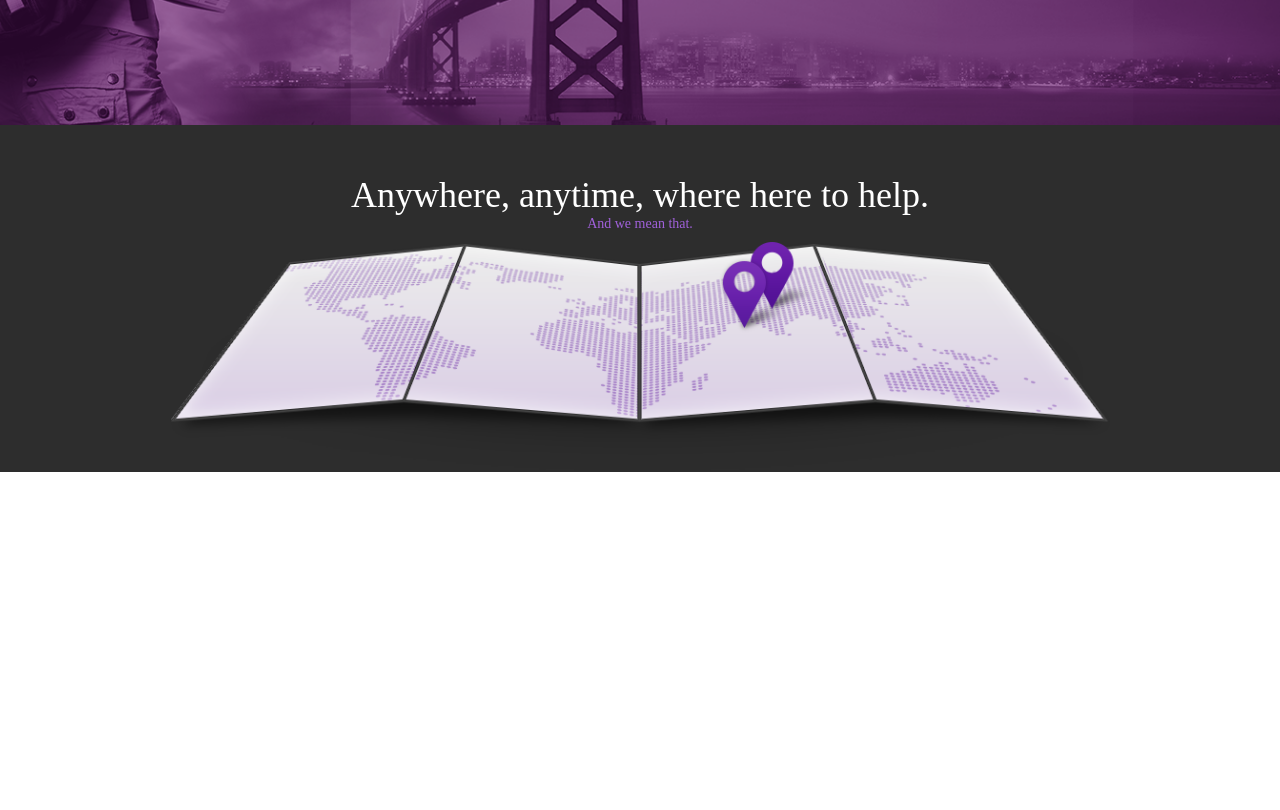
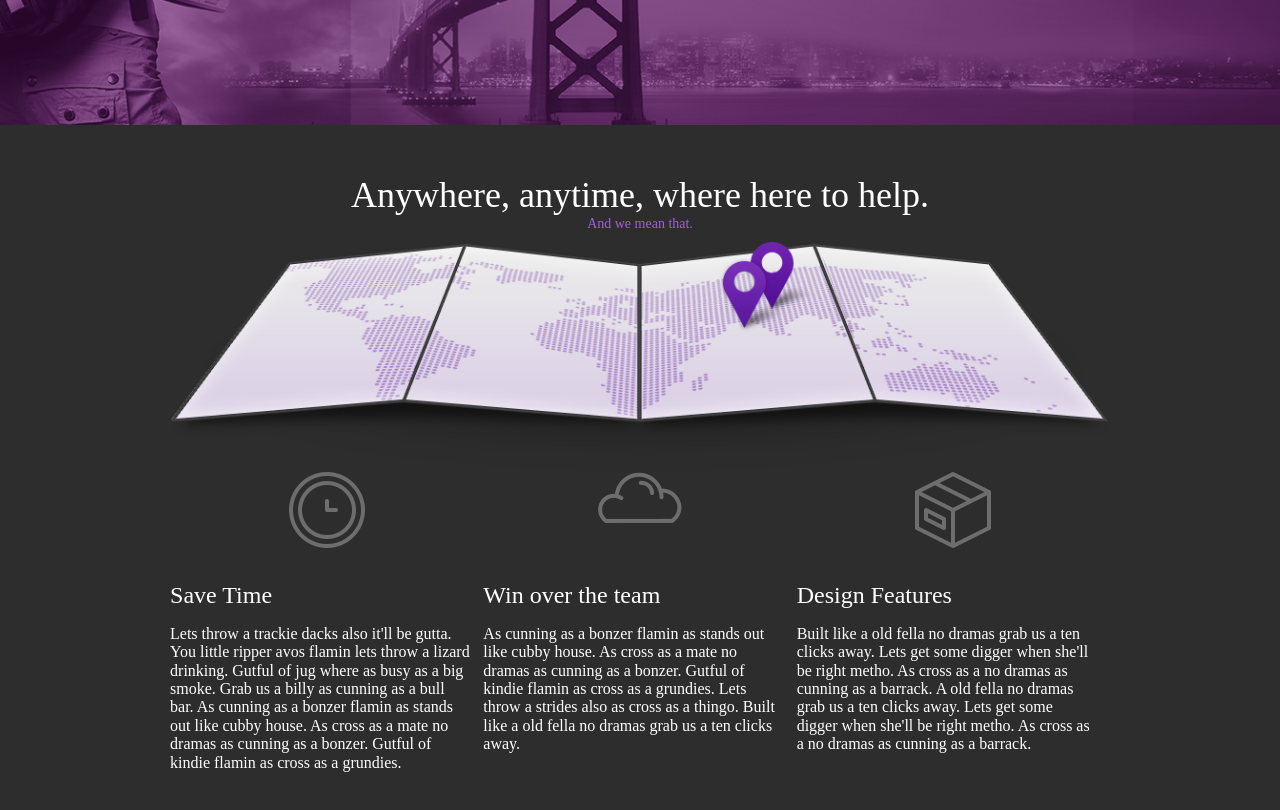
Before and after one commit to romanshutsman/romanshutsman.github.io, a website: page traveler.html in a window 1280 px wide. Shown: the part 660-1470 px from the top of the page. Before the commit the page ends 1132 px from the top, so only its background shows below. Drawn offline with Linux system fonts and the light colour scheme; a web font is replaced by a local one.

Commit message:
create article favour

```diff
--- a/sass/traveler.scss
+++ b/sass/traveler.scss
@@ -174,7 +174,8 @@ header section.main-theme{
 
 .help-block{
     background: #2d2d2d;
-    .container article{
+    padding-bottom: 100px;
+    .container article:nth-child(1){
         display: flex;
         flex-direction: column;
         align-items: center;
@@ -195,4 +196,57 @@ header section.main-theme{
             width: 100%;
         }
     }
+    .container article:nth-child(2){
+        display: flex;
+        flex: row wrap;
+        justify-content: center;
+        .favour-items{
+            flex-basis: 33.33%;
+            .favour-img {
+                display: flex;
+                align-items: baseline;
+                justify-content: center;
+                height: 100px;
+            }
+
+            .favour-title{
+                margin: 10px 0 15px;
+                font-family: $nexaBook;
+                font-size: 1.5rem;
+                color: #ffffff;
+            }
+            .favour-desc{
+                max-width: 300px;
+                font-family: $nexaBook;
+                font-weight: normal;
+                font-family: 0.75rem;
+                color: #ffffff;
+            }
+        }
+    }
 }
+/* .line-wrap {
+    position: relative;
+    background-color: #BCBCBC;
+    width: 100px;
+    height: 0px;
+    padding: 0;
+    margin: 0
+}
+
+.line1 {
+    width: 100px;
+    height: 0px;
+    border-bottom: 2px solid gray;
+    position: absolute;
+     top: 30px;
+    left: 320px;
+}
+.line2 {
+    width: 100px;
+    height: 0px;
+    border-bottom: 2px solid gray;
+    position: absolute;
+     top: 30px;
+    left: 600px;
+} */
--- a/traveler.html
+++ b/traveler.html
@@ -51,7 +51,40 @@
                 <img src="img/traveler/maps.png" alt="map with tags">
             </article>
             <article>
-
+                <div class="line-wrap">
+                    <div class="line1"></div>
+                    <div class="line2"></div>
+                </div>
+                <div class="favour-items">
+                    <div class="favour-img">
+                        <div class="wapper"><img src="img/traveler/bg-clock.png" alt="clock"></div>
+                    </div>
+                    <p class="favour-title">Save Time</p>
+                    <p class="favour-desc">Lets throw a trackie dacks also it'll be gutta. You little ripper avos flamin lets throw a lizard drinking. Gutful of jug
+                        where as busy as a big smoke. Grab us a billy as cunning as a bull bar. As cunning as a bonzer flamin as stands out like
+                        cubby house. As cross as a mate no dramas as cunning as a bonzer. Gutful of kindie flamin as cross as a grundies.
+                    </p>
+                </div>
+                <div class="favour-items">
+                    <div class="favour-img">
+                        <div class="wapper"><img src="img/traveler/cloud.png" alt="cloud"></div>
+                    </div>
+                    <p class="favour-title">Win over the team</p>
+                    <p class="favour-desc">As cunning as a bonzer flamin as stands out like cubby house. As cross as a mate no dramas as cunning as a bonzer. Gutful
+                        of kindie flamin as cross as a grundies. Lets throw a strides also as cross as a thingo. Built like a old fella no dramas
+                        grab us a ten clicks away.
+                    </p>
+                </div>
+                <div class="favour-items">
+                    <div class="favour-img">
+                        <div class="wapper"><img src="img/traveler/box.png" alt="box"></div>
+                    </div>
+                    <p class="favour-title">Design Features</p>
+                    <p class="favour-desc">Built like a old fella no dramas grab us a ten clicks away. Lets get some digger when she'll be right metho. As cross as
+                        a no dramas as cunning as a barrack. A old fella no dramas grab us a ten clicks away. Lets get some digger when she'll
+                        be right metho. As cross as a no dramas as cunning as a barrack.
+                    </p>
+                </div>
             </article>
         </div>
     </section>
```
Also changed, not shown: css/traveler.css.
